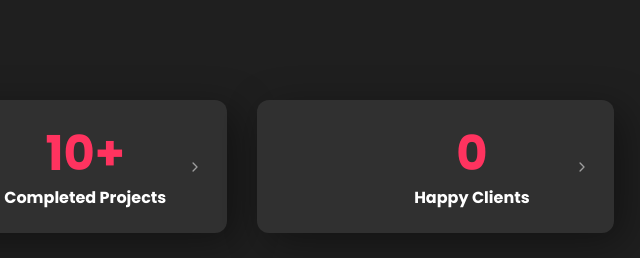
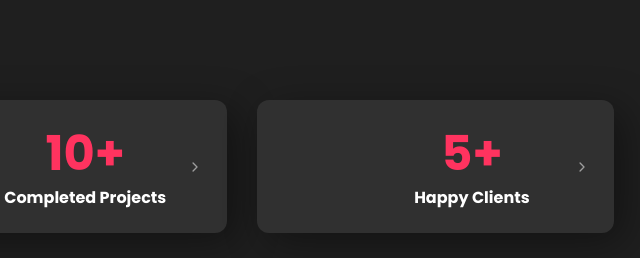
Before and after one commit to saroj-codes/my-portfolio, a plain HTML site: page index.html in a window 1280 px wide. Shown: the part 900-1158 px from the top of the page, 591-1231 px from the left. Drawn offline with nearby package versions, Linux system fonts and the light colour scheme; some icons are missing; a web font is replaced by a local one.

Commit message:
content change

```diff
--- a/index.html
+++ b/index.html
@@ -306,7 +306,7 @@
                 >
                 </lord-icon>
 
-                <h2 class="h2 card-title">0 <strong>Happy Clients</strong></h2>
+                <h2 class="h2 card-title">5+ <strong>Happy Clients</strong></h2>
 
                 <ion-icon name="chevron-forward-outline"></ion-icon>
               </div>
```
